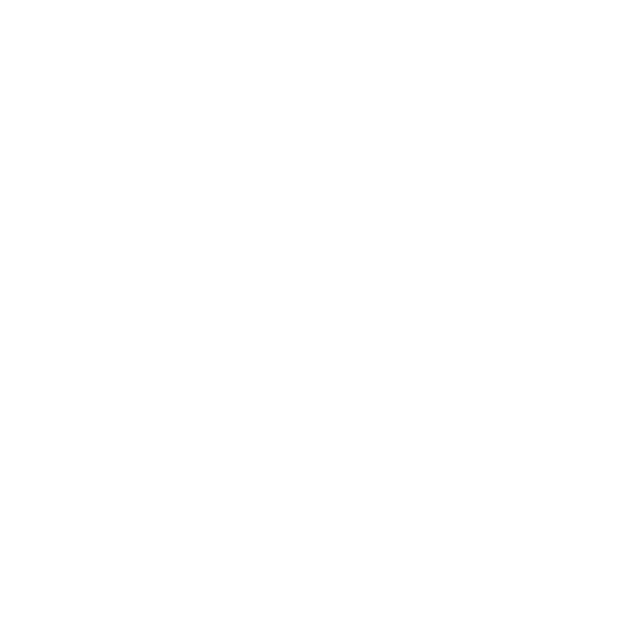
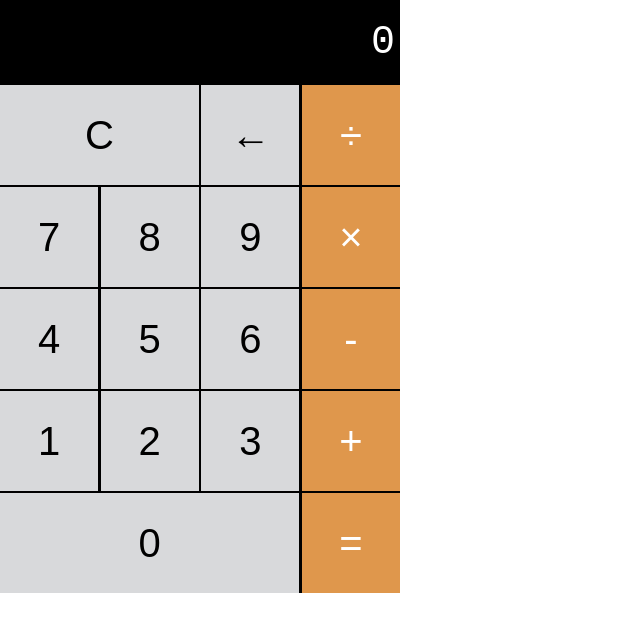
Before and after one commit to SamSumiya/calculator-js, a plain HTML site: page index.html in a window 1280 px wide. Shown: the whole page, without its empty margins (0-640 px from the left). Drawn offline with Linux system fonts and the light colour scheme.

Commit message:
added css

```diff
--- /dev/null
+++ b/app.js
@@ -0,0 +1 @@
+const screen = document.querySelector('screen')
--- a/index.html
+++ b/index.html
@@ -1,12 +1,50 @@
 <!DOCTYPE html>
 <html lang="en">
+
 <head>
+  <title>Calculator</title>
+  <link rel="stylesheet" href="./styles.css">
   <meta charset="UTF-8">
-  <meta http-equiv="X-UA-Compatible" content="IE=edge">
   <meta name="viewport" content="width=device-width, initial-scale=1.0">
-  <title>Document</title>
+  <meta http-equiv="X-UA-Compatible" content="ie=edge">
 </head>
+
 <body>
+  <div class="calc">
+    <section class="screen">
+      0
+    </section>
+    <section class="calc-buttons">
+      <div class="calc-button-row">
+        <button class="calc-button double">C</button>
+        <button class="calc-button">←</button>
+        <button class="calc-button">÷</button>
+      </div>
+      <div class="calc-button-row">
+        <button class="calc-button">7</button>
+        <button class="calc-button">8</button>
+        <button class="calc-button">9</button>
+        <button class="calc-button">×</button>
+      </div>
+      <div class="calc-button-row">
+        <button class="calc-button">4</button>
+        <button class="calc-button">5</button>
+        <button class="calc-button">6</button>
+        <button class="calc-button">-</button>
+      </div>
+      <div class="calc-button-row">
+        <button class="calc-button">1</button>
+        <button class="calc-button">2</button>
+        <button class="calc-button">3</button>
+        <button class="calc-button">+</button>
+      </div>
+      <div class="calc-button-row">
+        <button class="calc-button triple">0</button>
+        <button class="calc-button">=</button>
+      </div>
+    </section>
+  </div>
+  <script src="./calculator.js"></script>
+</body>
 
-</body>
 </html>
--- /dev/null
+++ b/styles.css
@@ -0,0 +1,73 @@
+* {
+  box-sizing: border-box;
+}
+
+body {
+  padding: 0;
+  margin: 0;
+}
+
+.calc {
+  width: 400px;
+  background-color: black;
+  color: white;
+}
+
+.screen {
+  color: white;
+  font-size: 40px;
+  font-family: "Courier New", Courier, monospace;
+  text-align: right;
+  padding: 20px 5px;
+}
+
+.calc-button {
+  background-color: #d8d9db;
+  color: black;
+  height: 100px;
+  width: 24.5%;
+  border: none;
+  border-radius: 0;
+  font-size: 40px;
+  cursor: pointer;
+}
+
+.calc-button:hover {
+  background-color: #ebebeb;
+}
+
+.calc-button:active {
+  background-color: #bbbcbe;
+}
+
+.double {
+  width: 49.7%;
+}
+
+.triple {
+  width: 74.8%;
+}
+
+.calc-button:last-child {
+  background-color: #df974c;
+  color: white;
+}
+
+.calc-button:last-child:hover {
+  background-color: #dfb07e;
+}
+
+.calc-button:last-child:active {
+  background-color: #dd8d37;
+}
+
+.calc-button-row {
+  display: flex;
+  align-content: stretch;
+  justify-content: space-between;
+  margin-bottom: 0.5%;
+}
+
+.calc-button-row:last-child {
+  padding-bottom: 0;
+}
```
